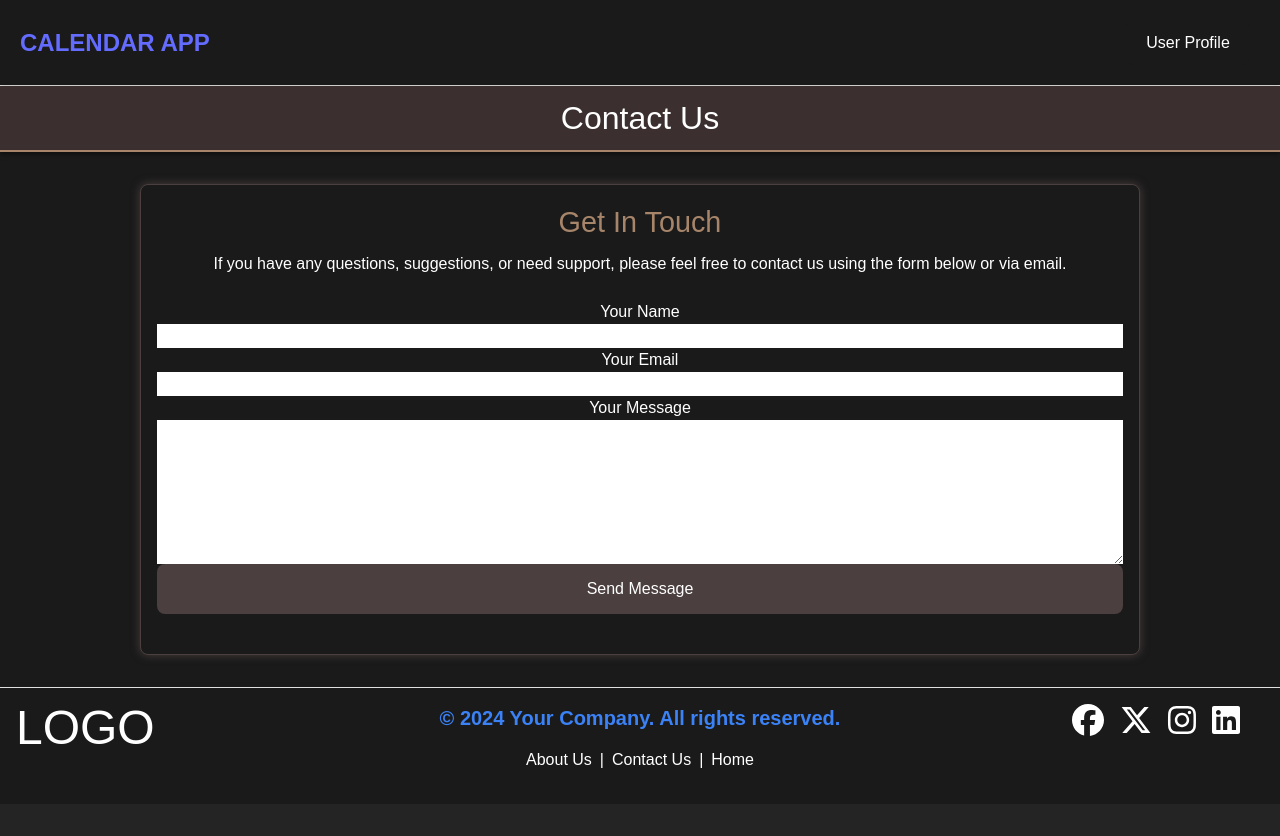
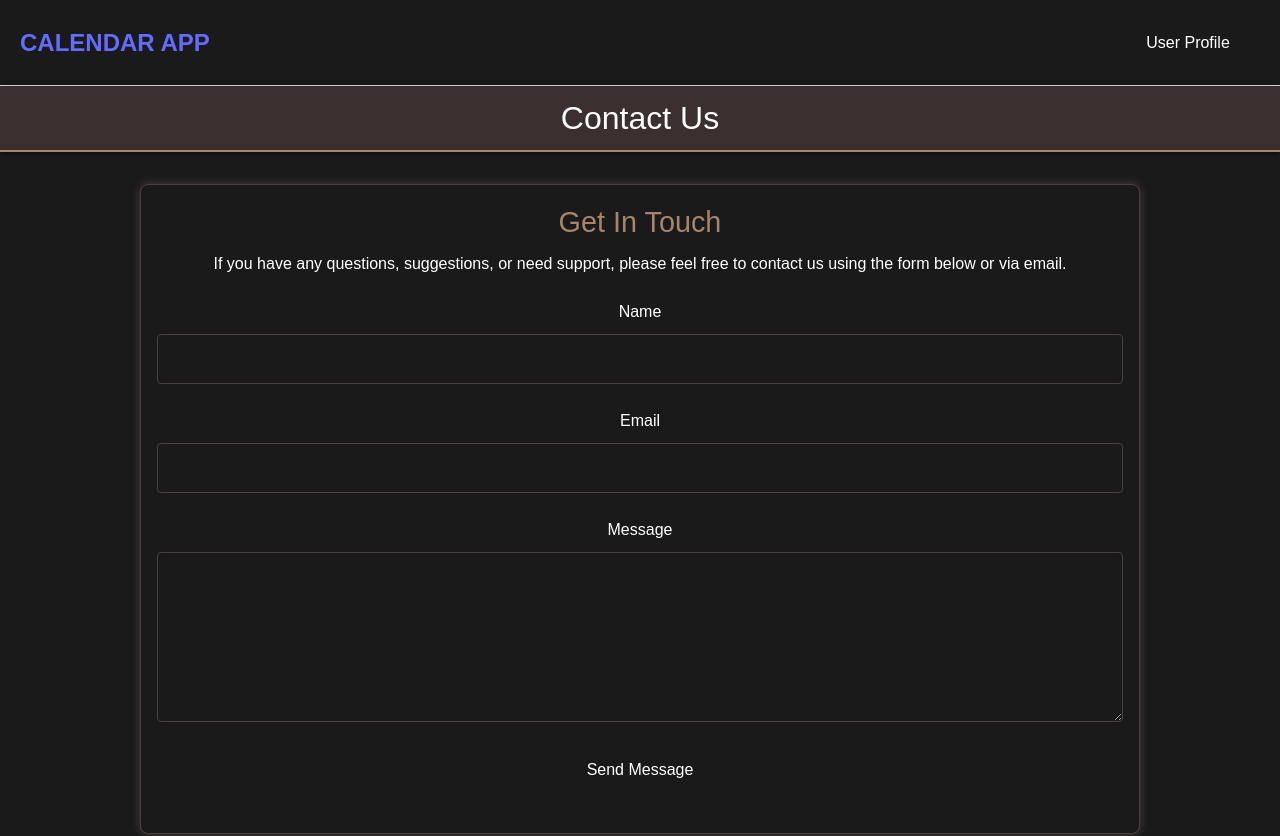
Before and after one commit to divyansh-2005/my-calendar-app, a React (Vite) app in the folder FRONTEND/: page /ContactUs in a window 1280 px wide. Shown: the top 836 px of the page. Before the commit the page ends 804 px from the top, so only its background shows below. Built offline with nearby package versions, Linux system fonts and the light colour scheme.

Commit message:
Few Design Changes for contactus page

```diff
--- a/FRONTEND/src/pages/ContactUs.jsx
+++ b/FRONTEND/src/pages/ContactUs.jsx
@@ -6,7 +6,6 @@ const ContactUsPage = () => {
         <div>
             <header className="header">
                 <h1>Contact Us</h1>
-
             </header>
             <main className="contact-content">
                 <section className="contact-section">
@@ -18,20 +17,25 @@ const ContactUsPage = () => {
 
                 <section className="contact-section">
                     <form action="#" method="POST" className="contact-form">
-                        <label htmlFor="name">Your Name</label>
-                        <input type="text" id="name" name="name" required />
+                        <div className="form-group">
+                            <label htmlFor="name">Name</label>
+                            <input type="text" id="name" name="name" required />
+                        </div>
 
-                        <label htmlFor="email">Your Email</label>
-                        <input type="email" id="email" name="email" required />
+                        <div className="form-group">
+                            <label htmlFor="email">Email</label>
+                            <input type="email" id="email" name="email" required />
+                        </div>
 
-                        <label htmlFor="message">Your Message</label>
-                        <textarea id="message" name="message" rows="6" required></textarea>
+                        <div className="form-group">
+                            <label htmlFor="message"> Message</label>
+                            <textarea id="message" name="message" rows="6" required></textarea>
+                        </div>
 
                         <button type="submit" className="submit-button">Send Message</button>
                     </form>
                 </section>
             </main>
-
         </div>
     );
 };
--- a/FRONTEND/src/styles/ContactUs.css
+++ b/FRONTEND/src/styles/ContactUs.css
@@ -30,7 +30,6 @@ body {
     font-size: 1rem;
     margin-top: 0.2rem;
 }
-
 
 /* Main Contact Content */
 .contact-content {
@@ -67,19 +66,19 @@ body {
 }
 
 .form-group {
-    margin-bottom: 10px;
+    margin-bottom: 25px; /* Increased margin for better spacing between form groups */
 }
 
 .form-group label {
     display: block;
-    margin-bottom: 5px;
+    margin-bottom: 10px; /* Added margin for spacing below the label */
     color: #fff;
 }
 
 .form-group input,
 .form-group textarea {
     width: 100%;
-    padding: 8px;
+    padding: 12px; /* Increased padding for better touch targets */
     border: 1px solid #4b3f3f;
     border-radius: 4px;
     font-size: 1rem;
@@ -96,19 +95,20 @@ body {
 
 /* Button Styles */
 .submit-button {
-    padding: 0.8rem;
-    background-color: #4b3f3f;
-    color: #fff;
-    border: none;
-    border-radius: 8px;
-    cursor: pointer;
-    font-size: 1rem;
-    transition: background-color 0.3s, border-color 0.25s;
+    padding: 0.6em 1.2em; /* Match button padding to .btn */
+    background-color: #1a1a1a; /* Background color */
+    color: #fff; /* Text color */
+    border: 1px solid transparent; /* Transparent border */
+    border-radius: 8px; /* Rounded corners */
+    cursor: pointer; /* Pointer on hover */
+    font-size: 1em; /* Font size */
+    font-weight: 500; /* Font weight */
+    font-family: inherit; /* Inherit font family */
+    transition: border-color 0.25s; /* Transition for border color */
 }
 
 .submit-button:hover {
-    background-color: #3b302f;
-    border-color: #646cff;
+    border-color: #646cff; /* Border color on hover */
 }
 
 /* Footer Styles */
```
